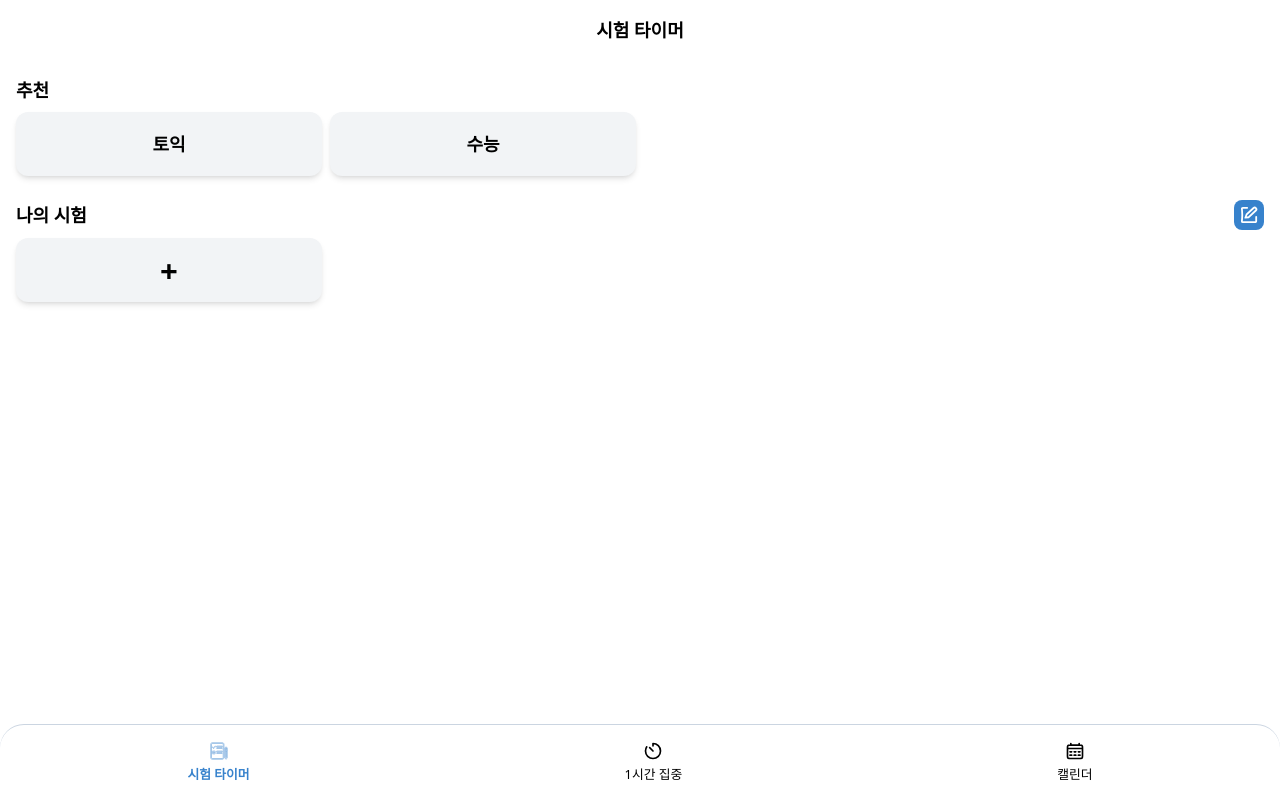
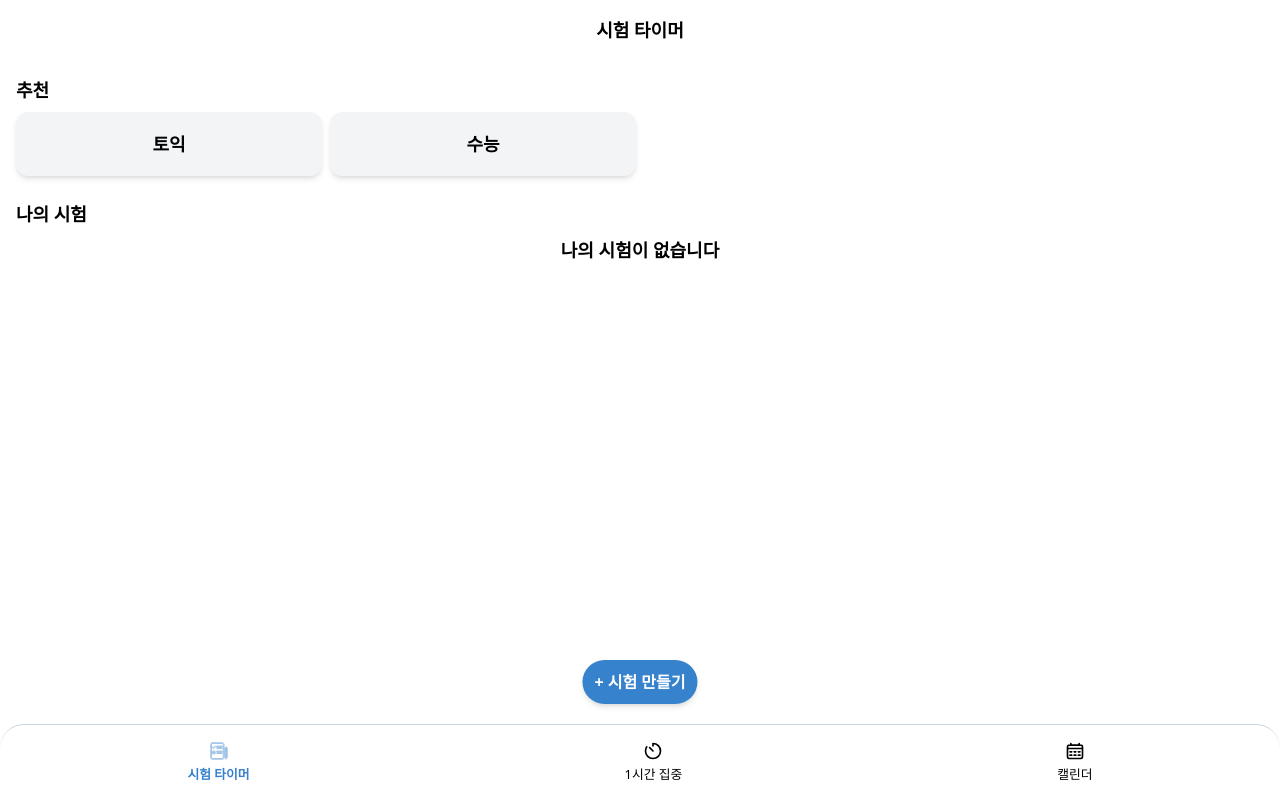
Before and after one commit to lee-yun-pyo/ExamTimer, a React (Vite) app in the folder front/: page / in a window 1280 px wide. Both pictures are taken after a click on the button 1249 px from the left and 215 px from the top of the page. Built offline with nearby package versions, Linux system fonts and the light colour scheme.

Commit message:
#10 feat: 시험 만들기 버튼 위치 조정

```diff
--- a/front/src/components/Home/ExamPlusButton.tsx
+++ b/front/src/components/Home/ExamPlusButton.tsx
@@ -1,11 +1,18 @@
 import { Link } from "react-router-dom";
 
 export function ExamPlusButton() {
+  const navElement = document.getElementById("navigation") as HTMLElement;
+  const heightOfNav = navElement?.offsetHeight;
+
   return (
     <Link to="create-exam">
-      <div className="gap-px bg-button-bg dark:bg-button-bg-dark rounded-xl flex flex-col items-center justify-center shadow-md h-16 cursor-pointer">
-        <span className="font-semibold text-3xl text-text dark:text-text-dark">
-          +
+      <div
+        style={{ bottom: `${heightOfNav + 20}px` }}
+        className="absolute left-1/2 transform -translate-x-1/2 bg-main-color-light dark:bg-main-color-dark rounded-full
+            flex flex-col items-center justify-center shadow-md py-2.5 px-3 cursor-pointer"
+      >
+        <span className="font-semibold text-base text-text-dark">
+          + 시험 만들기
         </span>
       </div>
     </Link>
--- a/front/src/components/common/Navigation.tsx
+++ b/front/src/components/common/Navigation.tsx
@@ -9,7 +9,10 @@ export function Navigation() {
   const { pathname } = useLocation();
   const titlePath = pathname.split("/")[1] as NavItemType;
   return (
-    <nav className="w-full fixed bottom-0 left-0 py-4 border-t border-border dark:border-border-dark rounded-t-3xl z-99 box-border">
+    <nav
+      id="navigation"
+      className="w-full fixed bottom-0 left-0 py-4 border-t border-border dark:border-border-dark rounded-t-3xl z-99 box-border"
+    >
       <ul className="flex items-center justify-around">
         {Object.entries(NAVIGATION_ITEMS).map(([path, { title, icon }]) => (
           <NavItem
--- a/front/src/pages/CreateExam.tsx
+++ b/front/src/pages/CreateExam.tsx
@@ -1,4 +1,5 @@
 import { useEffect, useRef, useState } from "react";
+import { useNavigate } from "react-router-dom";
 
 import { BackIcon } from "@/components/Icons/BackIcon";
 import { DownArrorIcon } from "@/components/Icons/DownArrowIcon";
@@ -14,6 +15,7 @@ import { useModalContext } from "@/hooks/useModalContext";
 import { usePostRequest } from "@/hooks/usePostRequest";
 
 export function CreateExam() {
+  const navigate = useNavigate();
   const [hasWarning, setHasWarning] = useState("");
   const [examName, setExamName] = useState("");
 
@@ -52,6 +54,7 @@ export function CreateExam() {
           endTime,
         };
         postProcessData({ method: "CREATE", data: createdExam });
+        navigate("/");
         break;
     }
     handleClose();
--- a/front/src/pages/Exam.tsx
+++ b/front/src/pages/Exam.tsx
@@ -59,6 +59,7 @@ export function Exam() {
         // TODO: 시험 생성 처리 로직 설계
         break;
       case ModalType.DELETE_EXAM:
+        setIsEdit(false);
         handleDelete(examIdRef.current);
         postProcessData({ method: "DELETE", id: examIdRef.current });
         break;
@@ -98,11 +99,17 @@ export function Exam() {
         <section className="py-2">
           <SectionTitle
             title="나의 시험"
-            hasButton
+            hasButton={examData?.length !== 0}
             onClick={handleEditButtonClick}
           />
+          {examData?.length === 0 ? (
+            <div className="w-full h-full flex items-center justify-center">
+              <span className="text-text dark:text-text-dark text-lg font-semibold">
+                나의 시험이 없습니다
+              </span>
+            </div>
+          ) : (
             <div className="grid grid-cols-2 md:grid-cols-4 gap-2">
-            {isEdit && <ExamPlusButton />}
               {examData !== undefined &&
                 examData.map((exam, idx) => (
                   <TestButton
@@ -112,13 +119,15 @@ export function Exam() {
                     title={exam.examName}
                     onExamBtnClick={() => handleExamStartButtonClick(exam)}
                     onDeleteBtnClick={(event) =>
-                    handleExamDeleteButtonClick(event, exam.id)
+                      handleExamDeleteButtonClick(event, exam.id!)
                     }
                     isEdit={isEdit}
                   />
                 ))}
             </div>
+          )}
         </section>
+        <ExamPlusButton />
       </div>
       <ModalPortal>
         <PopupModal
--- a/front/src/types/index.ts
+++ b/front/src/types/index.ts
@@ -14,7 +14,7 @@ export interface RecommendExamInfoType {
 export type RecommendExamNameType = keyof typeof RECOMMEND_EXAM_TIME;
 
 export interface DBExamInfoType {
-    id: number;
+    id?: number;
     examName: string;
     startTime: string;
     endTime: string;
```
Lines whose indentation alone changed are shown as unchanged.
